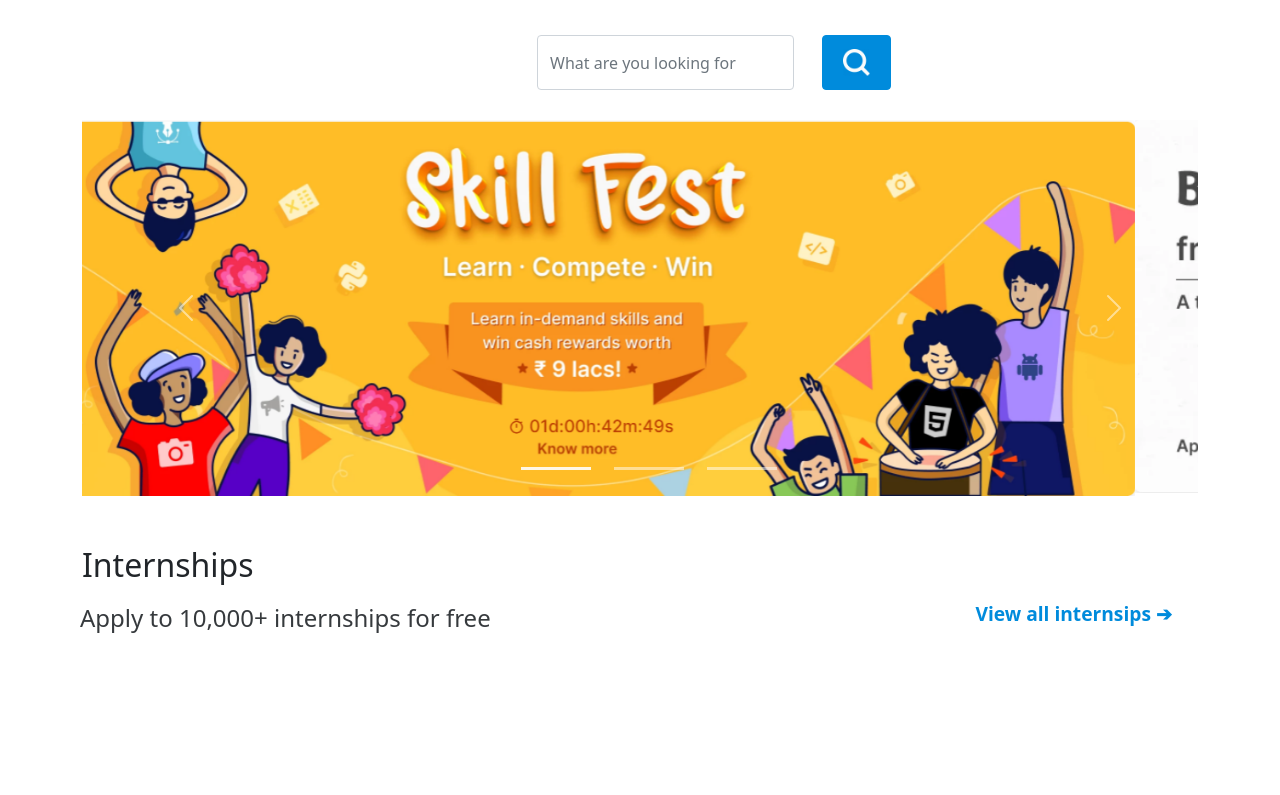
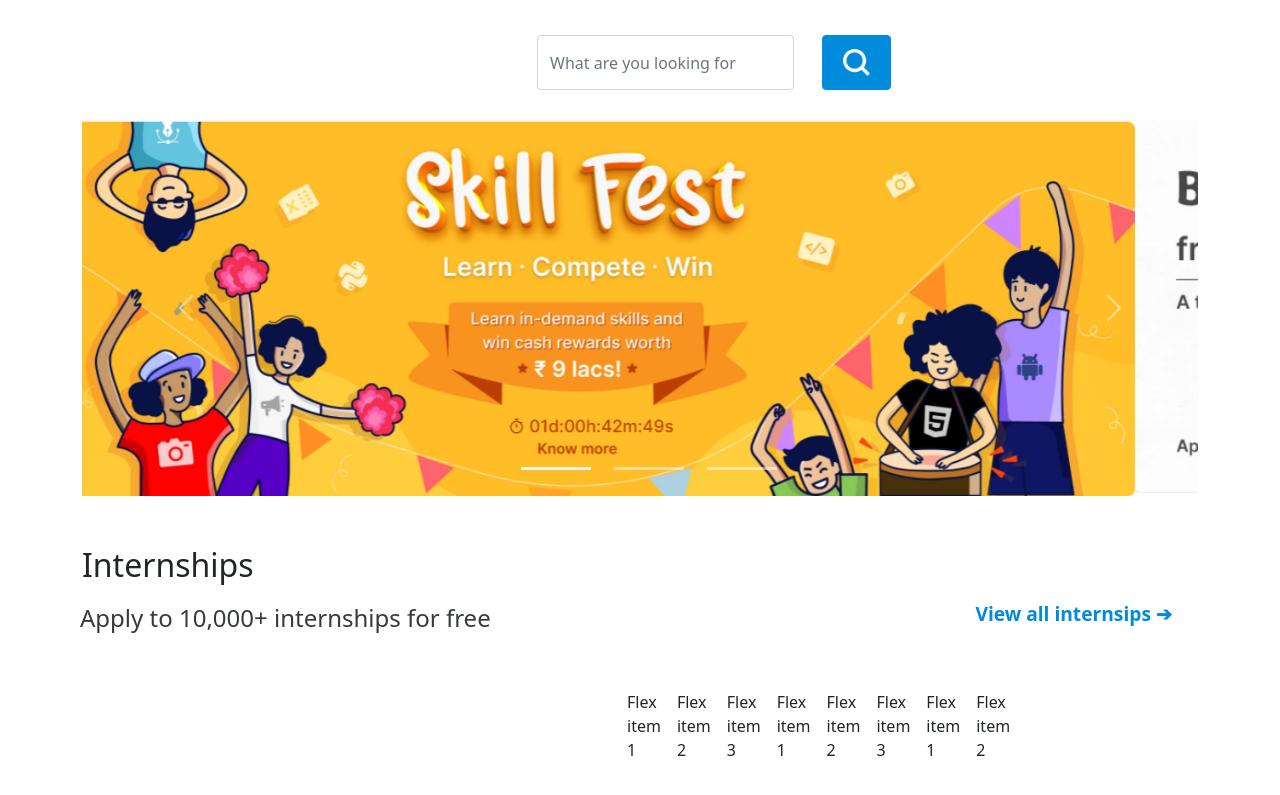
Before and after one commit to code-reaper08/Internshala-Clone, a plain HTML site: page internshala/index.html in a window 1280 px wide. Shown: the part 341-1136 px from the top of the page. Before the commit the page ends 993 px from the top, so only its background shows below. Drawn offline with nearby package versions, Linux system fonts and the light colour scheme.

Commit message:
Need to add 8 column flex

```diff
--- a/internshala/index.html
+++ b/internshala/index.html
@@ -99,6 +99,16 @@
         </div>
       </div>
 
+      <div class="d-flex justify-content-between">
+        <div class="p-2 bd-highlight">Flex item 1</div>
+  <div class="p-2 bd-highlight">Flex item 2</div>
+  <div class="p-2 bd-highlight">Flex item 3</div>
+  <div class="p-2 bd-highlight">Flex item 1</div>
+  <div class="p-2 bd-highlight">Flex item 2</div>
+  <div class="p-2 bd-highlight">Flex item 3</div>
+  <div class="p-2 bd-highlight">Flex item 1</div>
+  <div class="p-2 bd-highlight">Flex item 2</div>
+      </div>
     <script src="https://cdn.jsdelivr.net/npm/bootstrap@5.0.2/dist/js/bootstrap.bundle.min.js" integrity="sha384-MrcW6ZMFYlzcLA8Nl+NtUVF0sA7MsXsP1UyJoMp4YLEuNSfAP+JcXn/tWtIaxVXM" crossorigin="anonymous"></script>
   </body>
 </html>
--- a/internshala/styles.css
+++ b/internshala/styles.css
@@ -146,3 +146,10 @@ body > div > div.container > div > div:nth-child(2) > span {
 body > div > div.container > div > div:nth-child(2){
     text-align: right;
 }
+body > div > div.d-flex.justify-content-between{
+        display: flex!important;
+        /* margin-left: 537px; */
+        margin-right: 400px;
+        margin-top: 30px;
+        margin-bottom: 30px;
+}
```
